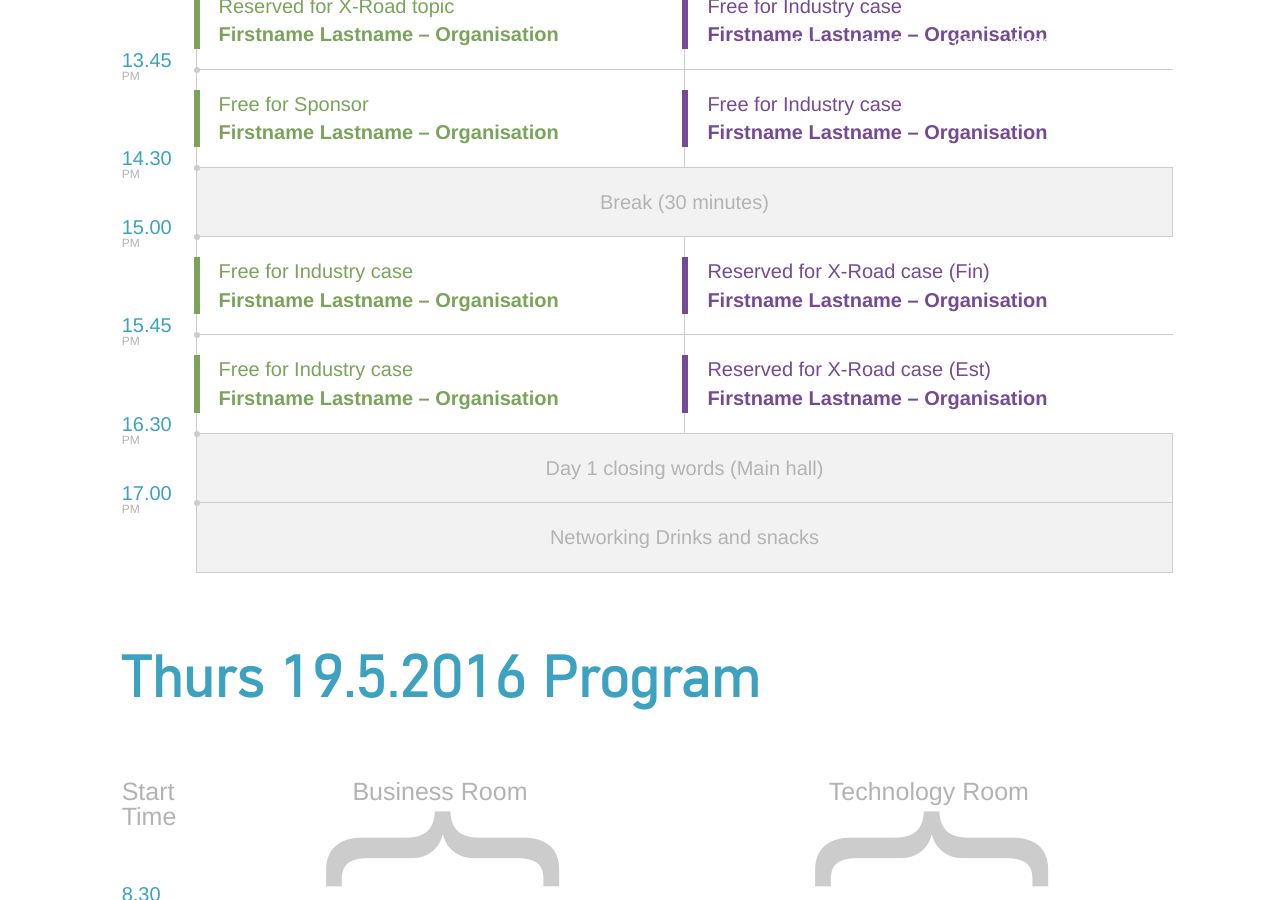
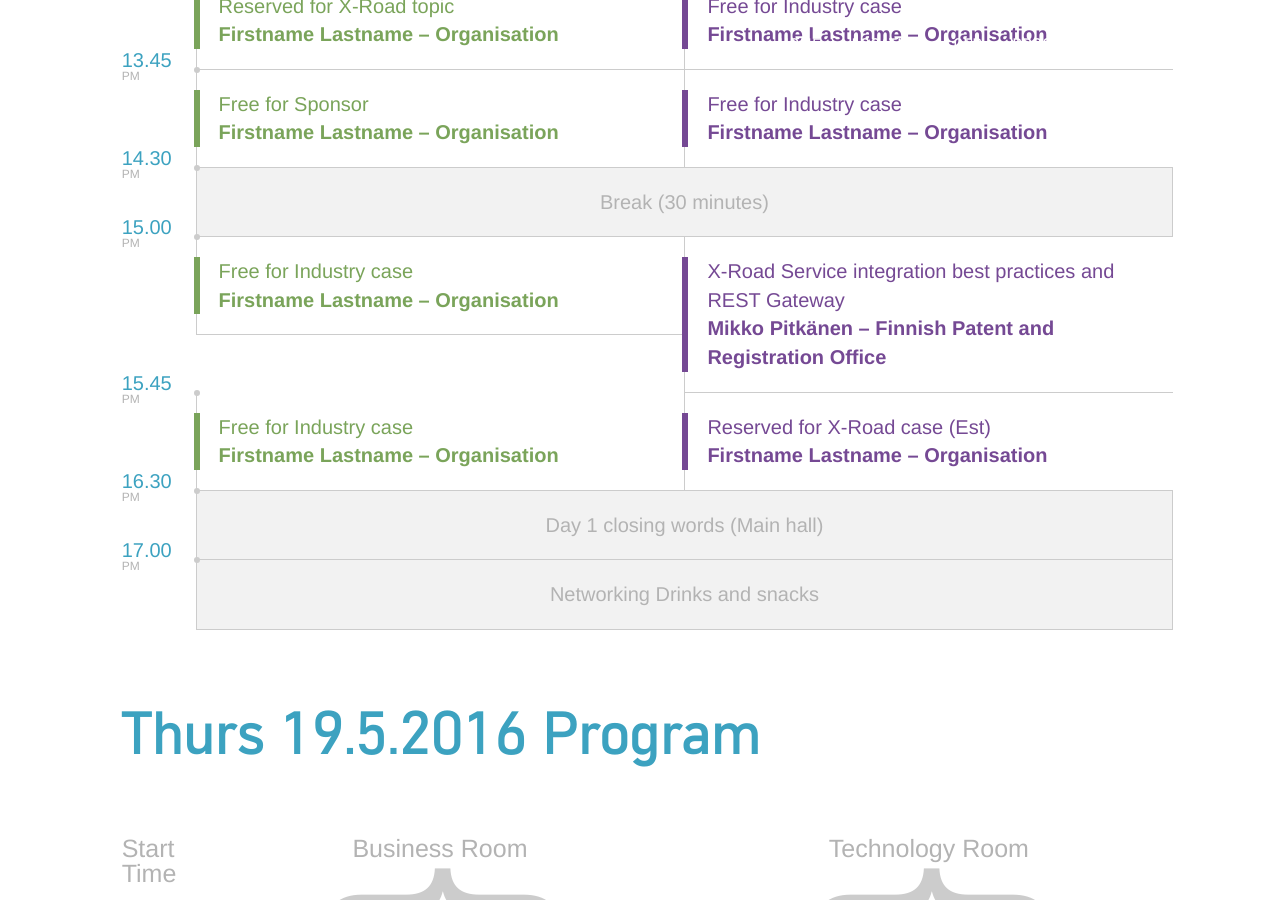
Before and after one commit to apidaysnordic/apidaysnordic.github.io, a Jekyll site: the page built from programme/index.md, in a window 1280 px wide and 900 px high, scrolled down 1200 px. Built offline with Jekyll 4.4.1, drawn with Linux system fonts in a browser that asks for light colours; some web fonts are replaced; comment, search, counter and statistics services are not loaded.

Commit message:
Added Mikko Pitkänen, PRH to program

```diff
--- a/_layouts/programme.html
+++ b/_layouts/programme.html
@@ -246,9 +246,9 @@
                                 <a href="/2015/09/15/todd-brackley.html" class="entry-streams-holder"
                                    style="color: #754994; border-left-color: #754994;">
                                     <div class="visible-xs talk-location">Technology Room</div>
-                                    Reserved for X-Road case (Fin)
+                                    X-Road Service integration best practices and REST Gateway
                                     <br>
-                                    <strong>Firstname Lastname &ndash; Organisation</strong>
+                                    <strong>Mikko Pitkänen &ndash; Finnish Patent and Registration Office</strong>
                                 </a>
                             </div>
                         </div>
```
